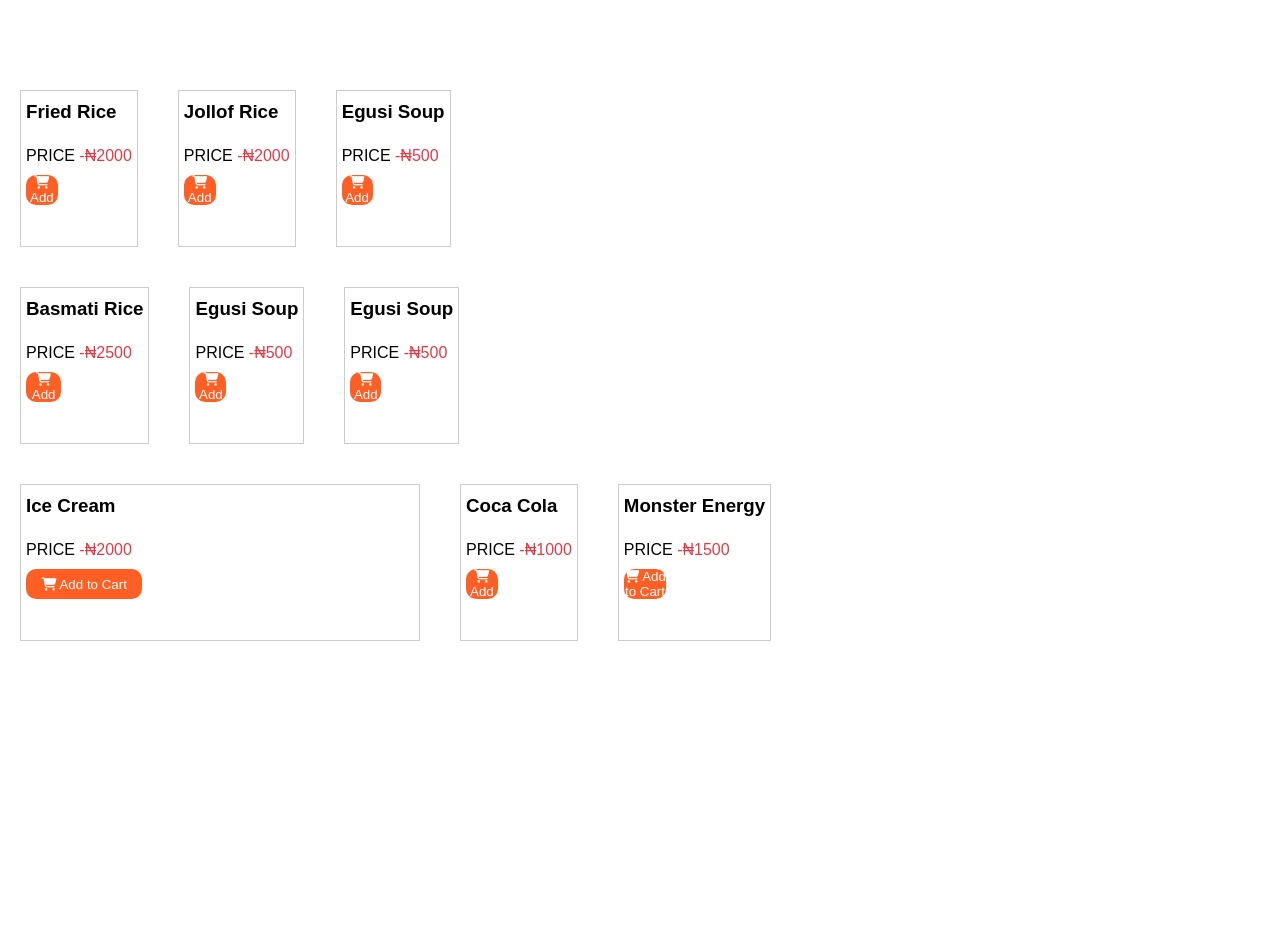
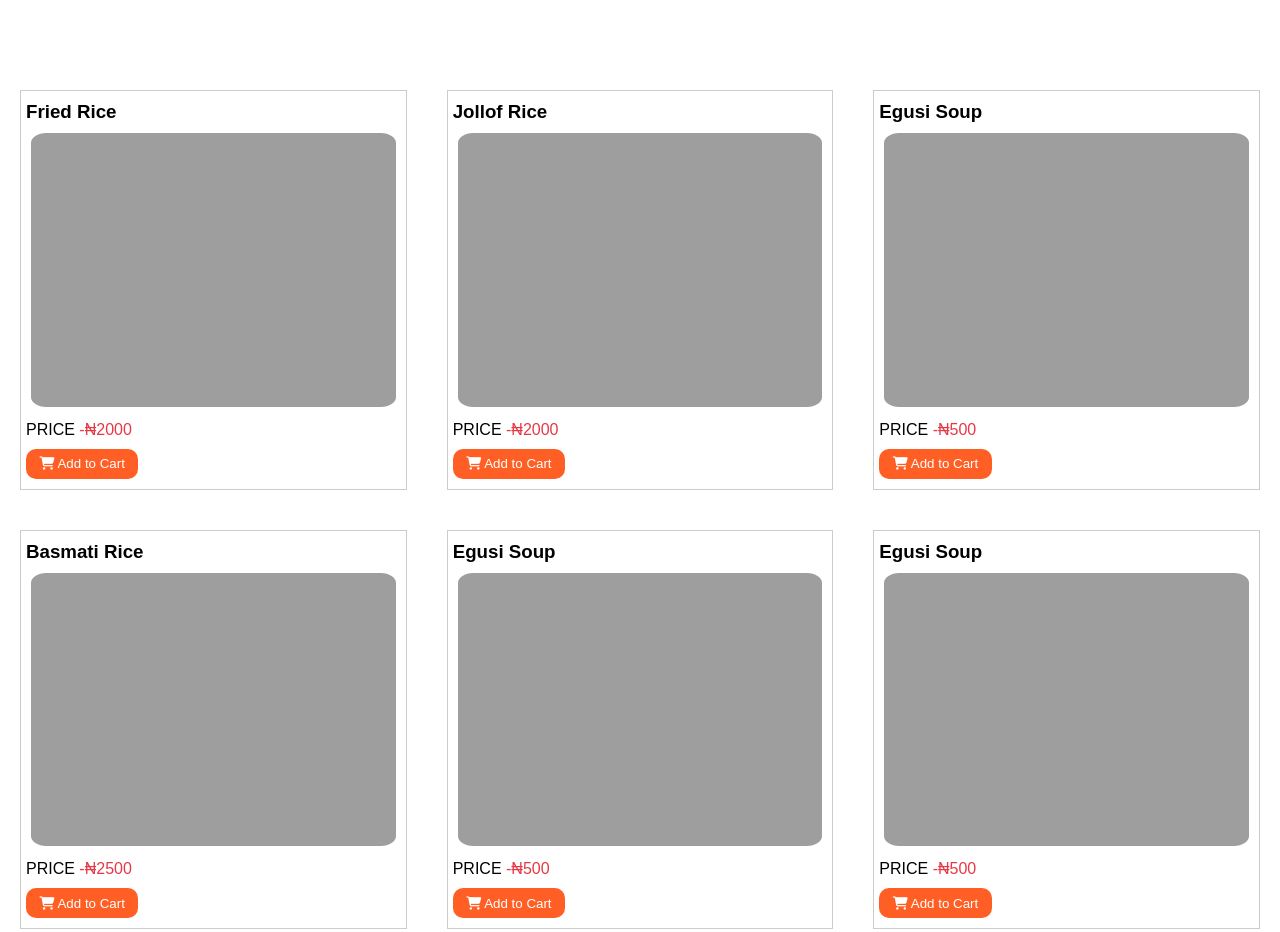
Before and after one commit to praiseotabor/Moregrace-Restarant, a plain HTML site: page Menu/menu.html in a window 1280 px wide. Shown: the part 480-1412 px from the top of the page. Before the commit the page ends 1141 px from the top, so only its background shows below. Drawn offline with Linux system fonts and the light colour scheme; the site is published under a folder, as on GitHub Pages, so addresses that start at the root find nothing.

Commit message:
Add files via upload

```diff
--- a/Menu/menu.html
+++ b/Menu/menu.html
@@ -36,9 +36,9 @@
   <!-- Sidebar Nav -->
   <nav class="sidebar2" id="sidebar2">
     <i class="fa fa-times close-icon2" id="close-sidebar2"></i>
-    <a href="/index.html" class="nav"><i class="fa-solid fa-house"></i> Home</a>
+    <a href="../index.html" class="nav"><i class="fa-solid fa-house"></i> Home</a>
     <a href="menu.html" class="nav"><i class="fa-solid fa-list-check"></i> Menu</a>
-    <a href="/reserve/reserve.html" class="nav"><i class="fa-solid fa-calendar"></i> Reservation</a>
+    <a href="../reserve/reserve.html" class="nav"><i class="fa-solid fa-calendar"></i> Reservation</a>
     <a href="#" class="nav"><i class="fa-solid fa-phone"></i> Contact Us</a>
 
   </nav>
@@ -46,7 +46,7 @@
   <!-- navbar -->
     <div class="navbar">
         <h1>MOREGRACE <br><hr><span style="font-size: 20px; color: black; font-style:oblique;">Restaurant</span></h1>
-      <a href="/index.html" class="nav"><i class="fa-solid fa-house"></i> Home</a>
+      <a href="../index.html" class="nav"><i class="fa-solid fa-house"></i> Home</a>
       <a href="menu.html" class="nav"><i class="fa-solid fa-list-check"></i> Menu</a>
       <a href="/reserve/reserve.html" class="nav"><i class="fa-solid fa-calendar"></i> Reservation</a>
       <a href="" class="nav"><i class="fa-solid fa-phone"></i> Contact Us</a>
@@ -69,21 +69,21 @@
      <div class="food">
   <div class="food-item">
     <h3>Fried Rice</h3>
-     <img class="frice" src="/images/rice.png" alt="" onclick="addToCart('Fried Rice', 2000)">
+     <img class="frice" src="../images/rice.png" alt="" onclick="addToCart('Fried Rice', 2000)">
     <p>PRICE <span style="color: #E63946;">-₦2000</span></p>
     <button class="foodbtn" onclick="addToCart('Fried Rice', 2000)"><i class="fa-solid fa-cart-shopping"></i> Add to Cart</button>
   </div>
 
   <div class="food-item">
     <h3>Jollof Rice</h3>
-     <img class="frice" src="/images/jrice.png" alt="">
+     <img class="frice" src="../images/jrice.png" alt="">
     <p>PRICE <span style="color: #E63946;">-₦2000</span></p>
     <button class="foodbtn" onclick="addToCart('Jollof Rice', 2000)"> <i class="fa-solid fa-cart-shopping"></i> Add to Cart</button>
   </div>
 
   <div class="food-item">
     <h3>Egusi Soup</h3>
-     <img class="frice" src="/images/egusi.png" alt="">
+     <img class="frice" src="../images/egusi.png" alt="">
       <p>PRICE <span style="color: #E63946;">-₦500</span></p>
     <button class="foodbtn" onclick="addToCart('Egusi Soup', 500)"><i class="fa-solid fa-cart-shopping"></i> Add to Cart</button>
   </div>
@@ -95,21 +95,21 @@
  <div class="food">
   <div class="food-item">
     <h3>Basmati Rice</h3>
-     <img class="frice" src="/images/bas.jpg" alt="">
+     <img class="frice" src="../images/bas.jpg" alt="">
       <p>PRICE <span style="color: #E63946;">-₦2500</span></p>
     <button class="foodbtn" onclick="addToCart('Basmati Rice', 2500)"><i class="fa-solid fa-cart-shopping"></i> Add to Cart</button>
   </div>
 
     <div class="food-item">
     <h3>Egusi Soup</h3>
-     <img class="frice" src="/images/egusi.png" alt="">
+     <img class="frice" src="../images/egusi.png" alt="">
       <p>PRICE <span style="color: #E63946;">-₦500</span></p>
     <button class="foodbtn" onclick="addToCart('Egusi Soup', 500)"><i class="fa-solid fa-cart-shopping"></i> Add to Cart</button>
   </div>
 
     <div class="food-item">
     <h3>Egusi Soup</h3>
-     <img class="frice" src="/images/egusi.png" alt="">
+     <img class="frice" src="../images/egusi.png" alt="">
       <p>PRICE <span style="color: #E63946;">-₦500</span></p>
     <button class="foodbtn" onclick="addToCart('Egusi Soup', 500)"><i class="fa-solid fa-cart-shopping"></i> Add to Cart</button>
   </div>
@@ -121,21 +121,21 @@
  <div class="food">
   <div class="food-item"  style="width: 70%;">
     <h3>Ice Cream</h3>
-     <img class="frice" id="ice" src="/images/ice.jpg" alt="" >
+     <img class="frice" id="ice" src="../images/ice.jpg" alt="" >
       <p>PRICE <span style="color: #E63946;">-₦2000</span></p>
     <button class="foodbtn" onclick="addToCart('Ice Cream', 2000)"><i class="fa-solid fa-cart-shopping"></i> Add to Cart</button>
   </div>
 
     <div class="food-item">
     <h3>Coca Cola</h3>
-     <img class="frice"  src="/images/coke.jpg" alt="">
+     <img class="frice"  src="../images/coke.jpg" alt="">
       <p>PRICE <span style="color: #E63946;">-₦1000</span></p>
     <button class="foodbtn" onclick="addToCart('Coca Cola', 1000)"><i class="fa-solid fa-cart-shopping"></i> Add to Cart</button>
   </div>
 
     <div class="food-item">
     <h3>Monster Energy</h3>
-     <img class="frice" src="/images/mon.jpg" alt="">
+     <img class="frice" src="../images/mon.jpg" alt="">
       <p>PRICE <span style="color: #E63946;">-₦1500</span></p>
     <button class="foodbtn" onclick="addToCart('Monster Energy', 1500)"><i class="fa-solid fa-cart-shopping"></i> Add to Cart</button>
   </div>
```
Also changed, not shown: index.html (+1 -1 lines), reserve/reserve.html (+4 -4 lines).
